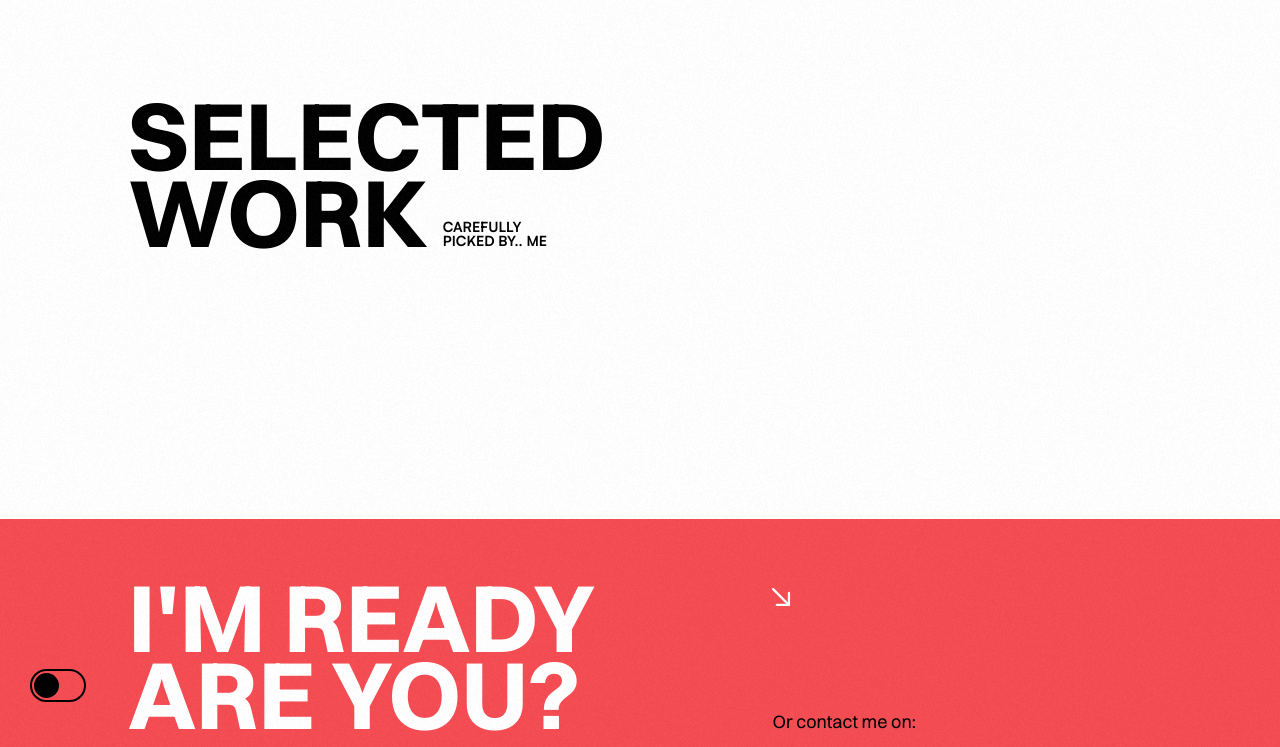
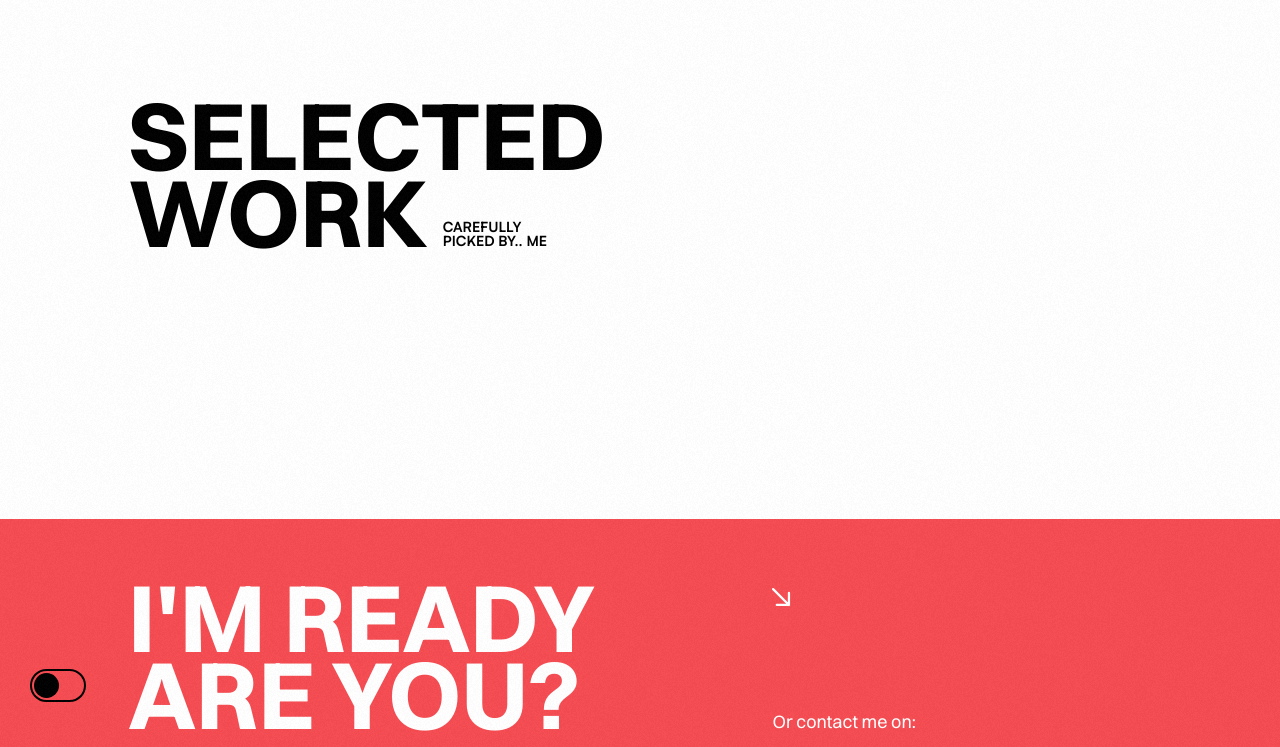
Before and after one commit to TheNelis/nielshos_portfolio, an Eleventy site: page src/work.html in a window 1280 px wide. Shown: the part 53-800 px from the top of the page. Built offline with nearby package versions, Linux system fonts and the light colour scheme; Eleventy itself is replaced by a stand-in of ours; files that its build step writes are made by us from their sources; a script that the page names is missing; what common-tags would draw is missing.

Commit message:
footer links changed

```diff
--- a/src/sass/footer.scss
+++ b/src/sass/footer.scss
@@ -93,6 +93,11 @@
             gap: 0.375rem; //6px
             row-gap: 0.1875rem;
 
+            p {
+                color: v.$white;
+                width: 100%;
+            }
+
             div {
                 width: 100%;
             }
```
